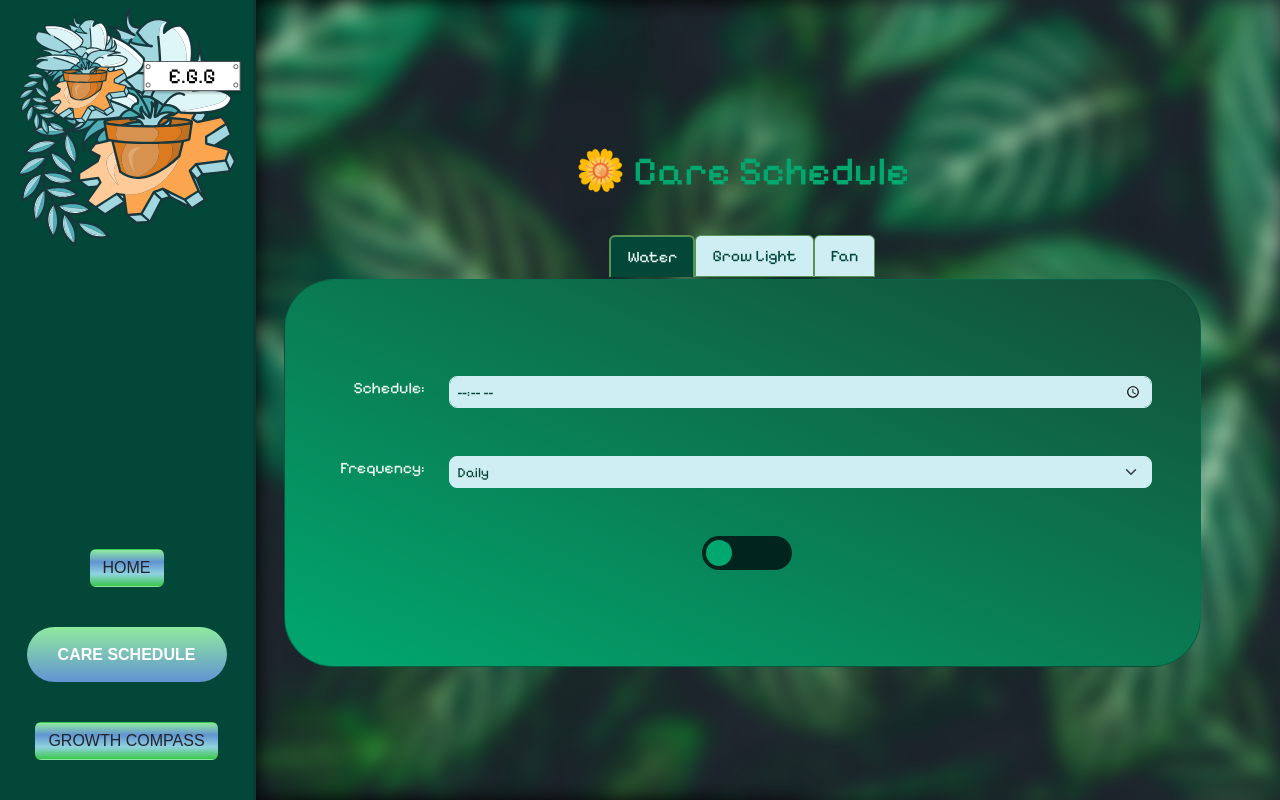
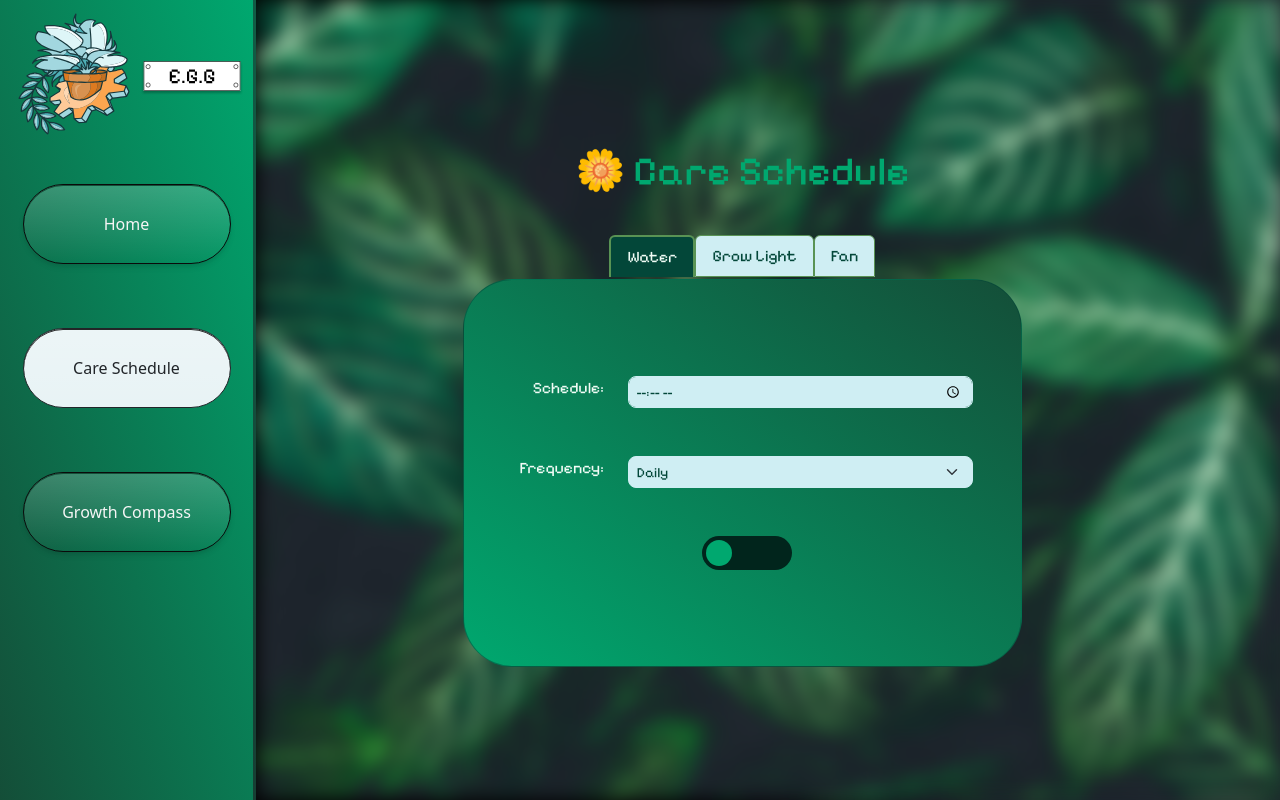
Before and after one commit to Koi-Fis/senior-design, a React (Vite) app in the folder egg/: page / in a window 1280 px wide. Built offline with nearby package versions, Linux system fonts and the light colour scheme.

Commit message:
final changes to styling

```diff
--- a/egg/src/App.css
+++ b/egg/src/App.css
@@ -10,24 +10,20 @@
   display: flex;
   flex-direction: column;
   align-items: center;
-  justify-content: end;
+  justify-content: center;
   margin: 0;
   padding: 0;
 }
 
 .sidebar {
-  background-image: url('./assets/EGGfinal3.svg');
-   background-size: 15vw auto;
-  background-size: contain;
-  background-position: start;
-  background-repeat: no-repeat;
   position: fixed;
   flex-direction: column;
   top: 0;
   left: 0;
   width: 20vw;
   height: 100vh;
-  background-color: rgba(3, 71, 57, 1);
+  background-image: linear-gradient(to right top, #144e38, #00A86F);
+  padding: 1rem;
 
 
  /* Blurs what's behind the element */
@@ -81,46 +77,45 @@
 
 
 .btn {
-  font-family: Arial, Helvetica, sans-serif;
-  text-transform: uppercase;
-  margin-bottom: 40px;
-  background-image: linear-gradient(0deg, #3bc74b, #90d3df, #6194d2, #90ea9f);
-}
-
-.btn:hover .btn-slide-show-text1 {
-  margin-left: 65px;
-}
-
-.btn-moving-gradient {
-  height: 55px;
-  width: 200px;
-  font-size: 16px;
-  font-weight: 600;
-  color: rgb(255, 255, 255);
   cursor: pointer;
-  border: none;
-  background-size: 300% 300%;
+  overflow: hidden;
+  border-radius: 0.375rem;
+  border: 1px solid #0a0a0a;
+  background-color: #144E38;
+  padding: 6px 12px;
+  color: #f5f5f5;
+  box-shadow:
+    inset 0 1px #144E38,
+    0 4px 6px -1px rgb(0 0 0 / 0.1),
+    0 2px 4px -2px rgb(0 0 0 / 0.1);
+  transition: all 150ms cubic-bezier(0.4, 0, 0.2, 1);
+  margin-bottom: 4rem;
+  width: 26vh;
+  height: 10vh;
   border-radius: 50px;
 }
 
-.btn-moving-gradient:hover {
-  transition: 0.5s ease-in-out;
-  background-position: 0% 100px;
+.btn:hover {
+  background-color: #E8F3F5;
+  transition: all 0.3s ease;
+  border: none;
+
+}
+
+
+.btn{
+  content: "";
+  inset: 5;
+  background: linear-gradient(to bottom, rgba(255, 255, 255, 0.2), transparent);
 }
 
 
 
 .btn.active {
-  height: 55px;
-  width: 200px;
-  font-size: 16px;
-  font-weight: 600;
-  color: rgb(255, 255, 255);
-  cursor: pointer;
-  border: none;
-  background-size: 100% 300%;
-  border-radius: 50px;
-  transition: 0.5s ease-in-out;
+ background-color: #E8F3F5;
+  box-shadow:
+    inset 0 1px #262626,
+    0 0 #0000;
 
 
 
--- a/egg/src/care-schedule/care-schedule.css
+++ b/egg/src/care-schedule/care-schedule.css
@@ -4,7 +4,6 @@
 .landing-page {
   position: relative;
   display: flex;
-  flex-direction: column;
   flex: 1;
   margin-left: 20vw;
   width: calc(100vw - 20vw);
```
